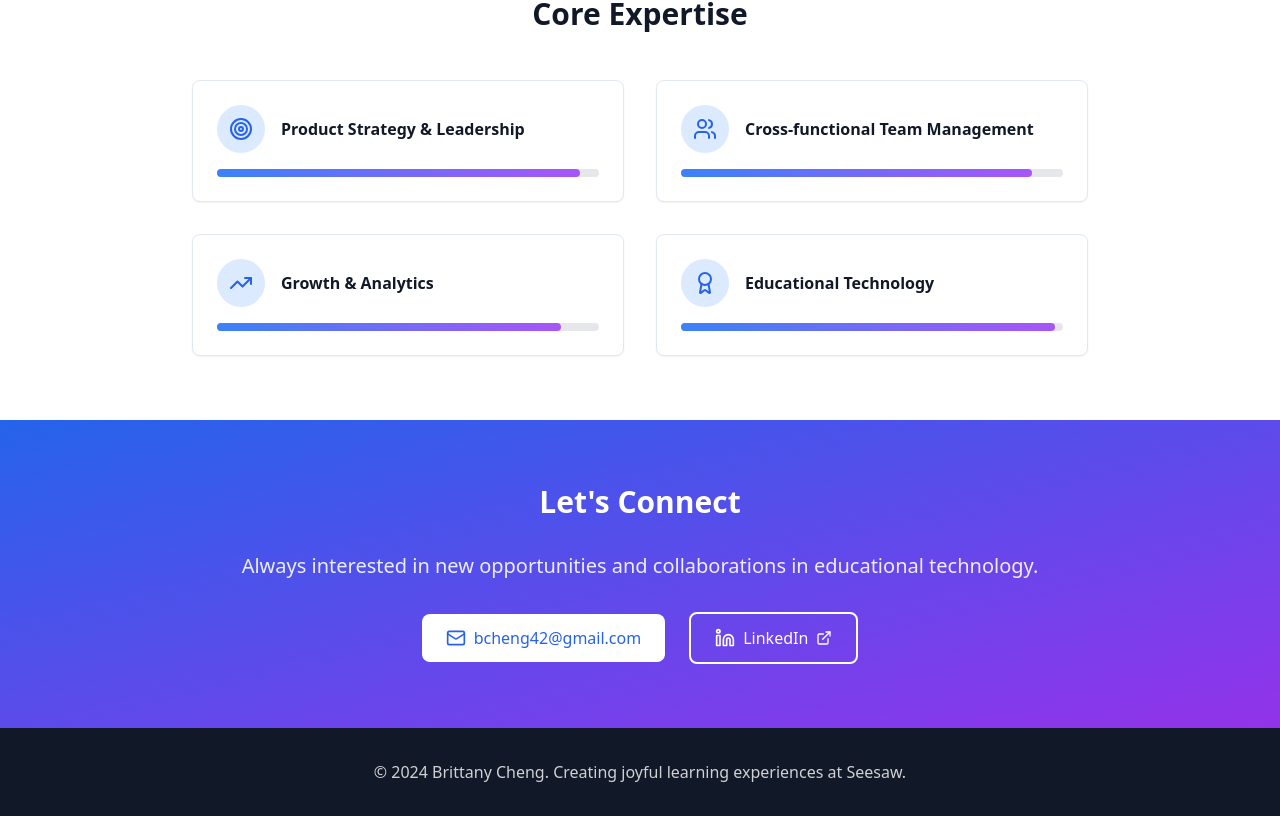
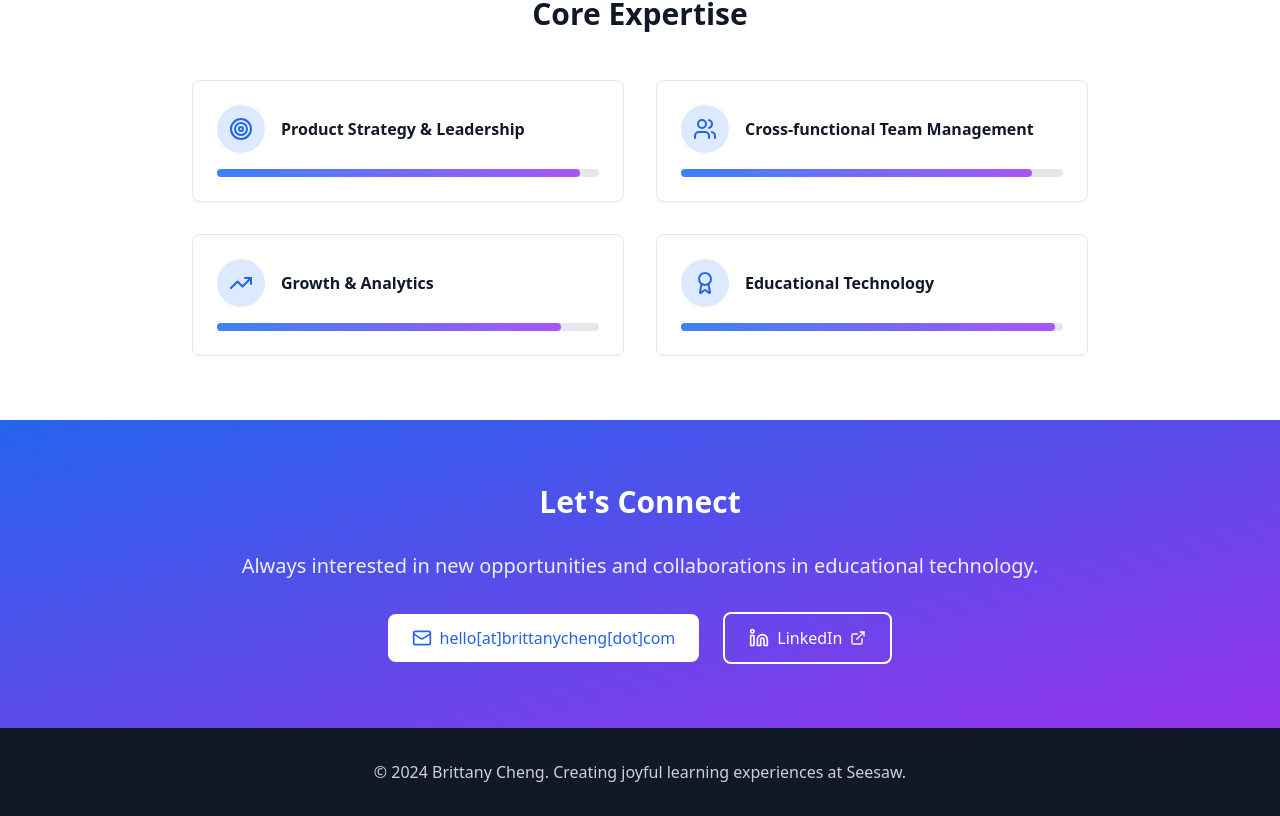
Before and after one commit to bcheng42/bcheng42.github.io, a React (Vite) app: page / in a window 1280 px wide. Shown: the part 2393-3209 px from the top of the page. Built offline with nearby package versions, Linux system fonts and the light colour scheme.

Commit message:
Code edited in Lovable Code Editor
Edited UI in Lovable

```diff
--- a/src/pages/Index.tsx
+++ b/src/pages/Index.tsx
@@ -228,7 +228,7 @@ const Index = () => {
               className="flex items-center space-x-2 bg-white text-blue-600 px-6 py-3 rounded-lg font-medium hover:bg-gray-100 transition-colors"
             >
               <Mail className="h-5 w-5" />
-              <span>bcheng42@gmail.com</span>
+              <span>hello[at]brittanycheng[dot]com</span>
             </a>
             <a
               href="https://www.linkedin.com/in/bcheng42/"
```
